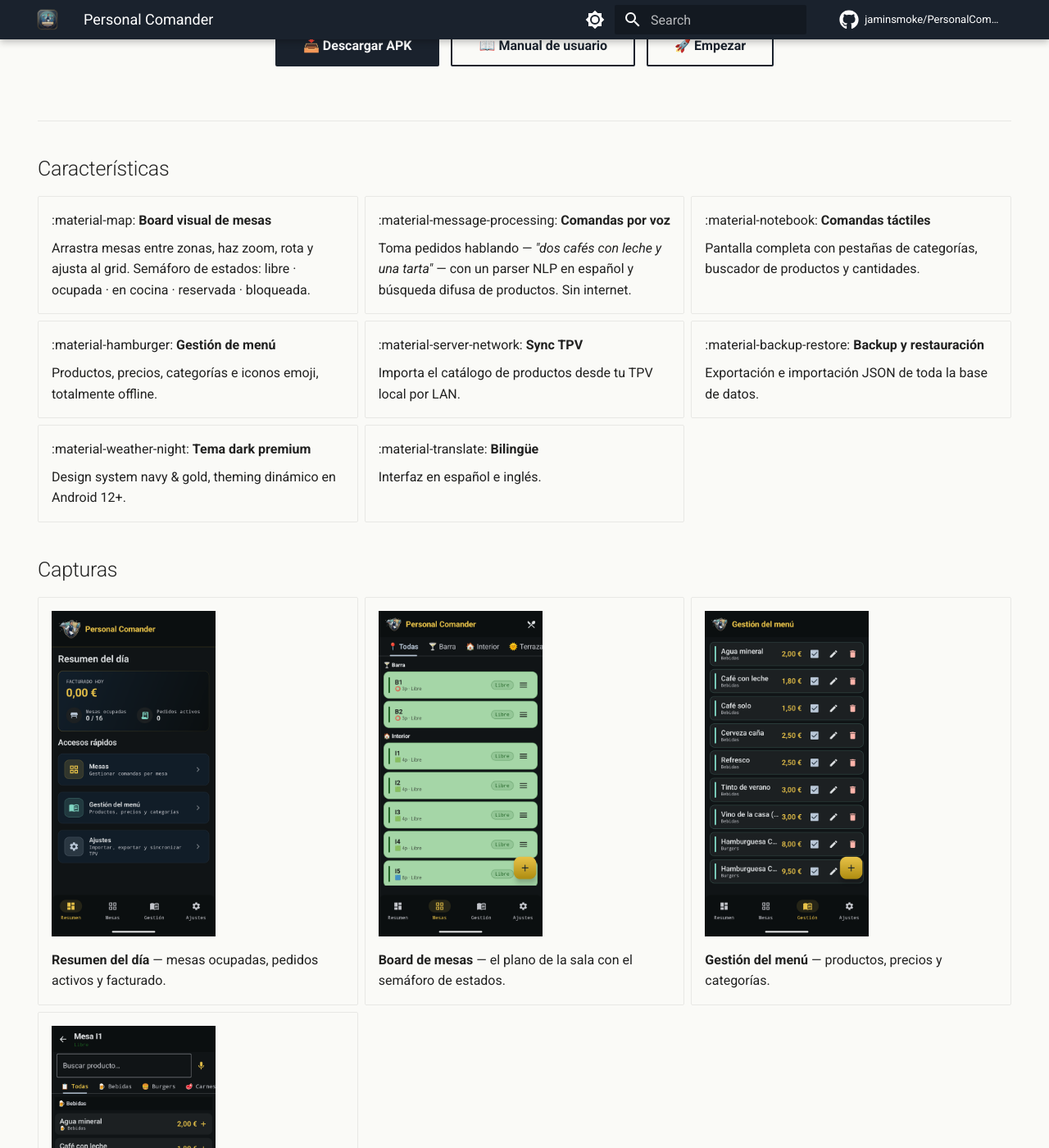
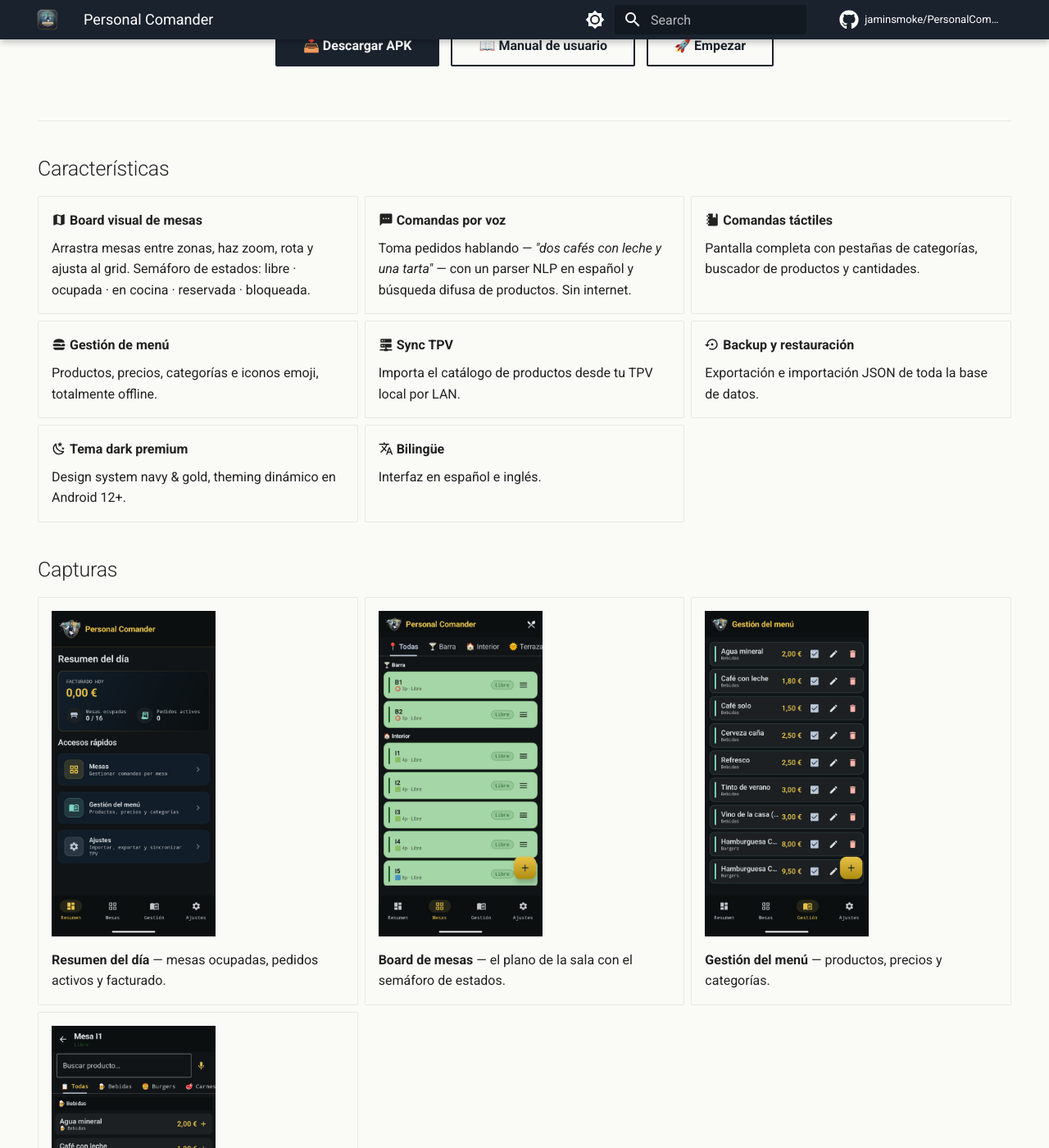
Before and after one commit to jaminsmoke/PersonalComander, an MkDocs documentation site: the page built from docs/index.md, in a window 1280 px wide and 1400 px high, scrolled down 476 px. Shown: the whole window at 82% size. Built offline with MkDocs 1.6.1 and Material for MkDocs 9.7.7, drawn with Linux system fonts in a browser that asks for light colours; comment, search, counter and statistics services are not loaded.

Commit message:
docs(site): restaurar config de iconos Material + limpiar CSS muerto

```diff
--- a/docs/stylesheets/extra.css
+++ b/docs/stylesheets/extra.css
@@ -51,9 +51,3 @@
 .pc-features {
   margin-top: 1rem;
 }
-
-/* Ocultar elementos de navegación solo en la landing */
-.pc-landing .md-sidebar,
-.pc-landing .md-footer {
-  display: none;
-}
--- a/mkdocs.yml
+++ b/mkdocs.yml
@@ -47,6 +47,9 @@
   - pymdownx.superfences
   - pymdownx.tabbed:
       alternate_style: true
+  - pymdownx.emoji:
+      emoji_index: !!python/name:material.extensions.emoji.twemoji
+      emoji_generator: !!python/name:material.extensions.emoji.to_svg
 
 nav:
   - Inicio: index.md
```
